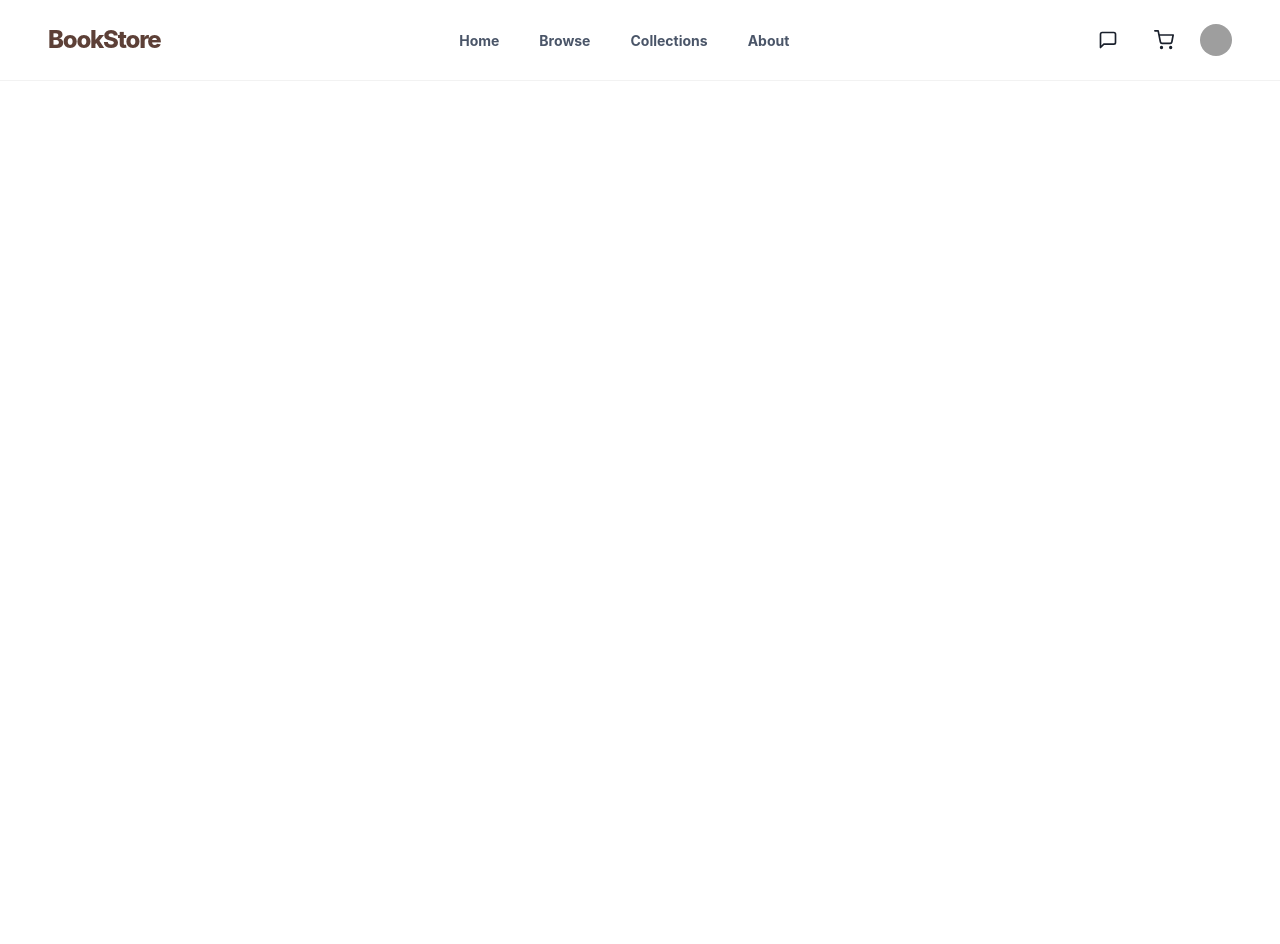
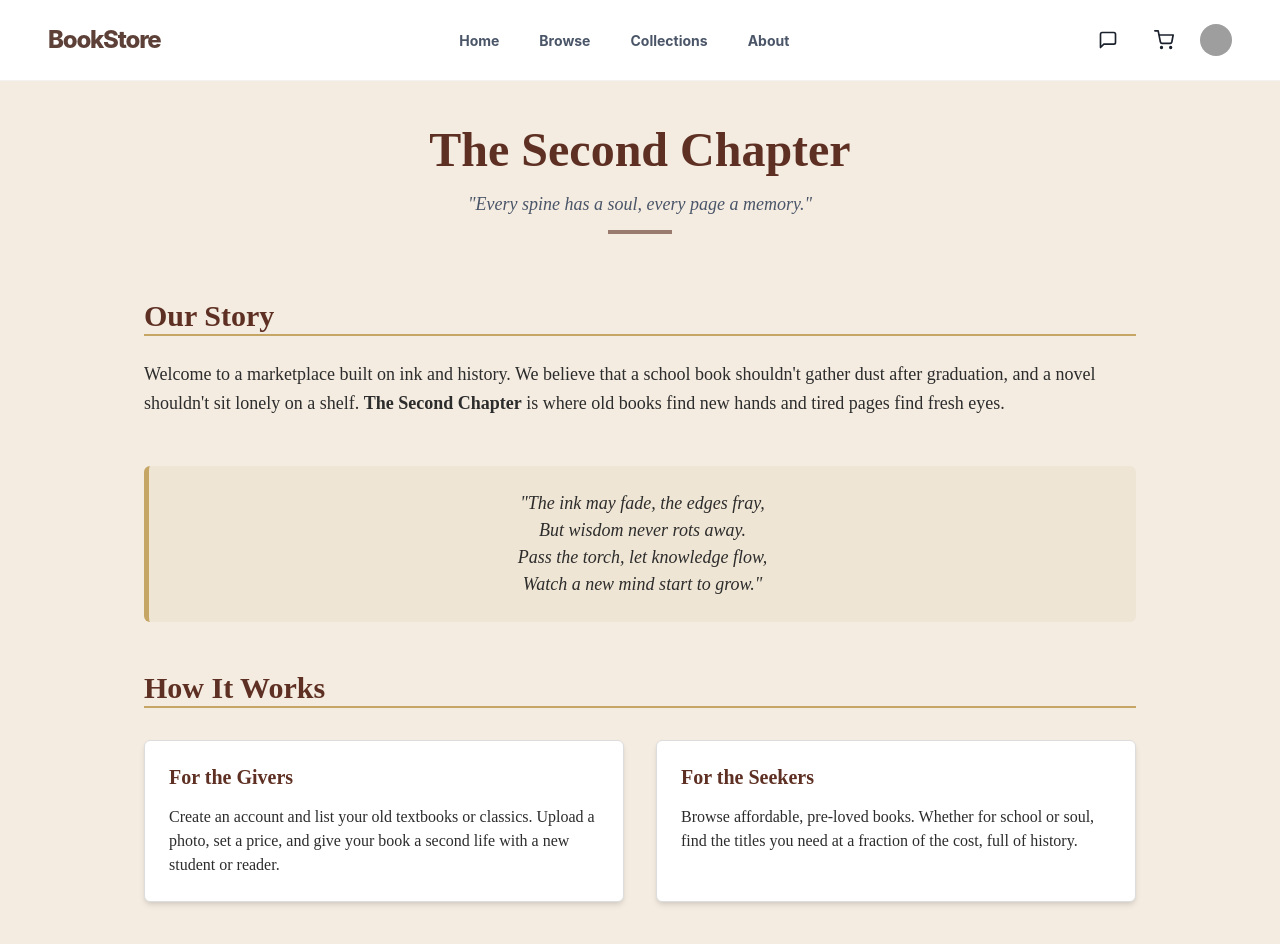
Before and after one commit to goyal2506/book, a React (Vite) app in the folder book-frontend/: page /about in a window 1280 px wide. Shown: the top 944 px of the page. Before the commit the page ends 800 px from the top, so only its background shows below. Built offline with nearby package versions, Linux system fonts and the light colour scheme; no server answers; sample sign-in values are in the browser's storage; grey boxes are pictures that could not be loaded.

Commit message:
about page

```diff
--- a/book-frontend/package.json
+++ b/book-frontend/package.json
@@ -16,7 +16,7 @@
     "@emotion/styled": "^11.14.1",
     "@reduxjs/toolkit": "^2.11.2",
     "axios": "^1.13.4",
-    "framer-motion": "^12.29.0",
+    "framer-motion": "^12.33.0",
     "react": "^18.2.0",
     "react-dom": "^18.2.0",
     "react-hook-form": "^7.71.1",
--- a/book-frontend/src/App.jsx
+++ b/book-frontend/src/App.jsx
@@ -10,6 +10,7 @@ import CollectionsPage from "./Pages/Collection";
 import SchoolGradeCollections from "./Pages/SchoolCollection";
 import Browse from "./Pages/Browse";
 import About from "./Pages/About";
+import CollegeCourseCollections from "./Pages/CollageCollection";
 
 function App() {
 
@@ -34,6 +35,9 @@ function App() {
       <Route path="/collection" element={<ProtectedRoute><CollectionsPage /></ProtectedRoute>} />
       <Route path="/browse" element={<ProtectedRoute><Browse /></ProtectedRoute>} />
       <Route path="/about" element={<ProtectedRoute><About /></ProtectedRoute>} />
+      <Route path="/collection/school" element={<ProtectedRoute><SchoolGradeCollections /></ProtectedRoute>} />
+      <Route path="/collection/college" element={<ProtectedRoute><CollegeCourseCollections /></ProtectedRoute>} />
+
       <Route
         path="/home"
         element={
--- a/book-frontend/src/Pages/About.jsx
+++ b/book-frontend/src/Pages/About.jsx
@@ -1,10 +1,138 @@
-import React from 'react'
-import NavbarAfterLogin from './NavbarAfterLogin'
+import React from "react";
+import {
+  Box,
+  Container,
+  Heading,
+  Text,
+  Grid,
+  GridItem,
+  Button,
+  VStack,
+  Stack,
+  Divider,
+  Center,
+} from "@chakra-ui/react";
+import NavbarAfterLogin from "./NavbarAfterLogin";
 
-const About = () => {
+const AboutPage = () => {
   return (
-    <NavbarAfterLogin/>
-  )
-}
+    <>
+        <NavbarAfterLogin/>
+        <Box bg="#f4ece1" color="#2c2c2c" fontFamily="Lora, serif" py={10}>
+        <Container maxW="container.lg">
+            {/* Header */}
+            <VStack spacing={3} mb={16}>
+            <Heading
+                as="h1"
+                fontFamily="Playfair Display, serif"
+                fontSize={{ base: "3xl", md: "5xl" }}
+                color="#5e3023"
+            >
+                The Second Chapter
+            </Heading>
+            <Text fontStyle="italic" fontSize="lg" color="gray.600">
+                "Every spine has a soul, every page a memory."
+            </Text>
+            <Divider borderColor="#5e3023" borderWidth="2px" w="60px" />
+            </VStack>
 
-export default About
+            {/* Our Story */}
+            <Stack spacing={6} mb={12}>
+            <Heading
+                as="h2"
+                fontFamily="Playfair Display, serif"
+                color="#5e3023"
+                size="lg"
+                borderBottom="2px solid #c6a664"
+                display="inline-block"
+            >
+                Our Story
+            </Heading>
+            <Text fontSize="lg" lineHeight="tall">
+                Welcome to a marketplace built on ink and history. We believe that
+                a school book shouldn't gather dust after graduation, and a novel
+                shouldn't sit lonely on a shelf.{" "}
+                <Box as="strong">The Second Chapter</Box> is where old books find
+                new hands and tired pages find fresh eyes.
+            </Text>
+            </Stack>
+
+            {/* Poem Box */}
+            <Center
+            bg="rgba(198, 166, 100, 0.1)"
+            borderLeft="5px solid #c6a664"
+            borderRadius="md"
+            p={6}
+            mb={12}
+            >
+            <Text fontStyle="italic" fontSize="lg" textAlign="center">
+                "The ink may fade, the edges fray,
+                <br />
+                But wisdom never rots away.
+                <br />
+                Pass the torch, let knowledge flow,
+                <br />
+                Watch a new mind start to grow."
+            </Text>
+            </Center>
+
+            {/* How It Works */}
+            <Stack spacing={8} mb={12}>
+            <Heading
+                as="h2"
+                fontFamily="Playfair Display, serif"
+                color="#5e3023"
+                size="lg"
+                borderBottom="2px solid #c6a664"
+                display="inline-block"
+            >
+                How It Works
+            </Heading>
+
+            <Grid templateColumns={{ base: "1fr", md: "1fr 1fr" }} gap={8}>
+                <GridItem
+                bg="white"
+                p={6}
+                borderRadius="md"
+                boxShadow="md"
+                _hover={{ transform: "translateY(-5px)", borderColor: "#c6a664" }}
+                border="1px solid #ddd"
+                transition="all 0.3s ease"
+                >
+                <Heading as="h3" size="md" mb={4} fontFamily="Playfair Display, serif" color="#5e3023">
+                    For the Givers
+                </Heading>
+                <Text>
+                    Create an account and list your old textbooks or classics. Upload
+                    a photo, set a price, and give your book a second life with a
+                    new student or reader.
+                </Text>
+                </GridItem>
+
+                <GridItem
+                bg="white"
+                p={6}
+                borderRadius="md"
+                boxShadow="md"
+                _hover={{ transform: "translateY(-5px)", borderColor: "#c6a664" }}
+                border="1px solid #ddd"
+                transition="all 0.3s ease"
+                >
+                <Heading as="h3" size="md" mb={4} fontFamily="Playfair Display, serif" color="#5e3023">
+                    For the Seekers
+                </Heading>
+                <Text>
+                    Browse affordable, pre-loved books. Whether for school or soul,
+                    find the titles you need at a fraction of the cost, full of history.
+                </Text>
+                </GridItem>
+            </Grid>
+            </Stack>
+        </Container>
+        </Box>
+    </>
+
+  );
+};
+
+export default AboutPage;
--- /dev/null
+++ b/book-frontend/src/Pages/CollageCollection.jsx
@@ -0,0 +1,120 @@
+import {
+  Box,
+  Text,
+  Flex,
+  SimpleGrid,
+  Heading,
+} from "@chakra-ui/react";
+import NavbarAfterLogin from "./NavbarAfterLogin";
+
+const collegeCourses = [
+  {
+    id: 1,
+    course: "Computer Science",
+    subtitle: "Programming, Data Structures, Algorithms",
+    icon: "💻",
+  },
+  {
+    id: 2,
+    course: "Mechanical Engineering",
+    subtitle: "Thermodynamics, Mechanics, Manufacturing",
+    icon: "⚙️",
+  },
+  {
+    id: 3,
+    course: "Electrical Engineering",
+    subtitle: "Circuits, Signals, Power Systems",
+    icon: "🔌",
+  },
+  {
+    id: 4,
+    course: "Civil Engineering",
+    subtitle: "Construction, Materials, Structural Analysis",
+    icon: "🏗️",
+  },
+  {
+    id: 5,
+    course: "Business Administration",
+    subtitle: "Marketing, Finance, Management",
+    icon: "📈",
+  },
+  {
+    id: 6,
+    course: "Biotechnology",
+    subtitle: "Genetics, Microbiology, Bioprocess",
+    icon: "🧬",
+  },
+  {
+    id: 7,
+    course: "Arts & Humanities",
+    subtitle: "History, Literature, Philosophy",
+    icon: "🎨",
+  },
+  {
+    id: 8,
+    course: "Medicine",
+    subtitle: "Anatomy, Physiology, Clinical Practice",
+    icon: "🩺",
+  },
+];
+
+export default function CollegeCourseCollections() {
+  const handleClick = (id) => {
+    console.log("Clicked course ID:", id);
+  };
+
+  return (
+    <>
+      <NavbarAfterLogin />
+      <Box maxW="1200px" mx="auto" px={6} py={16}>
+        <Heading textAlign="center" mb={12}>
+          College Course Collections
+        </Heading>
+
+        <SimpleGrid columns={{ base: 1, sm: 2, md: 3, lg: 4 }} spacing={8}>
+          {collegeCourses.map((item) => (
+            <Box
+              key={item.id}
+              bg="white"
+              p={6}
+              border="1px solid"
+              borderColor="gray.200"
+              borderRadius="xl"
+              textAlign="center"
+              cursor="pointer"
+              transition="all 0.25s ease"
+              _hover={{
+                borderColor: "blue.400",
+                boxShadow: "md",
+                transform: "translateY(-4px)",
+              }}
+              onClick={() => handleClick(item.id)}
+            >
+              <Flex
+                w="48px"
+                h="48px"
+                mx="auto"
+                mb={4}
+                align="center"
+                justify="center"
+                borderRadius="full"
+                bg="blue.50"
+                fontSize="24px"
+              >
+                {item.icon}
+              </Flex>
+
+              <Text fontWeight="bold" fontSize="lg">
+                {item.course}
+              </Text>
+
+              <Text fontSize="sm" color="gray.500" mt={2}>
+                {item.subtitle}
+              </Text>
+            </Box>
+          ))}
+        </SimpleGrid>
+      </Box>
+    </>
+  );
+}
```
Also changed, not shown: 1 other file (tests, documents, lock files or other folders).
